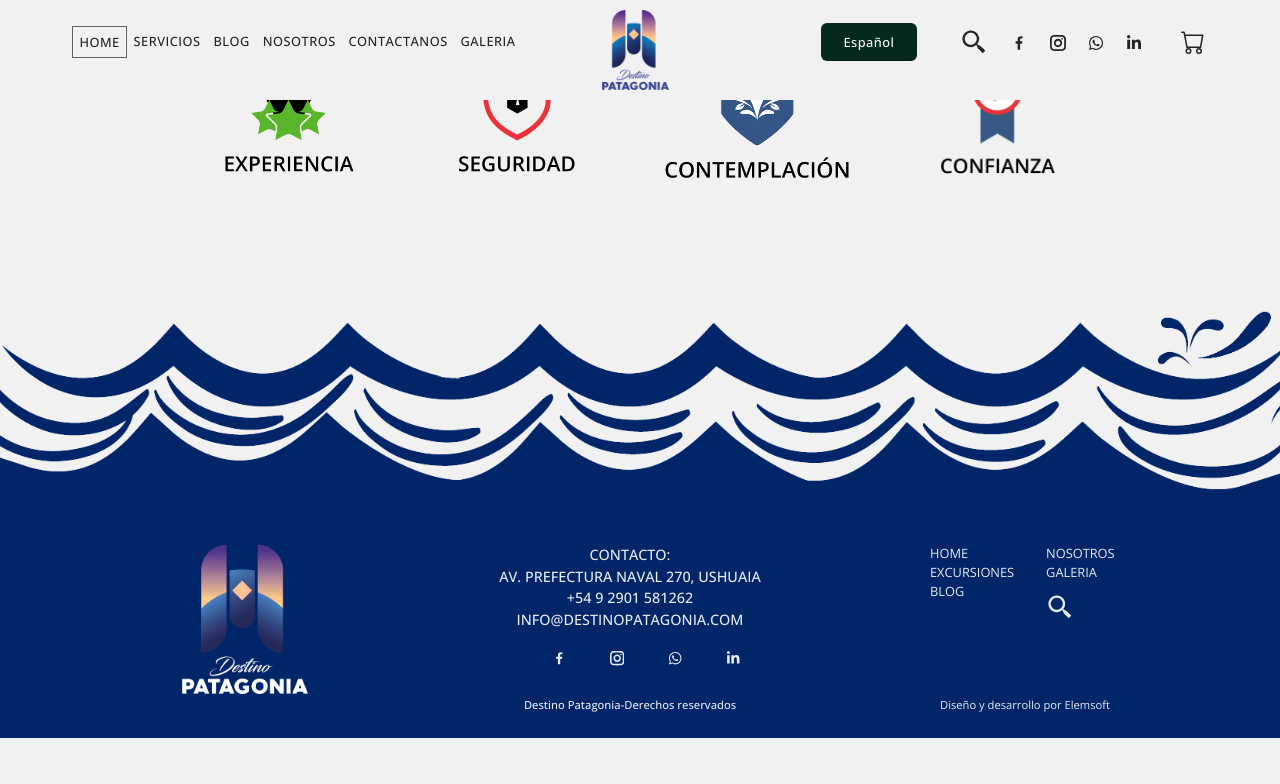
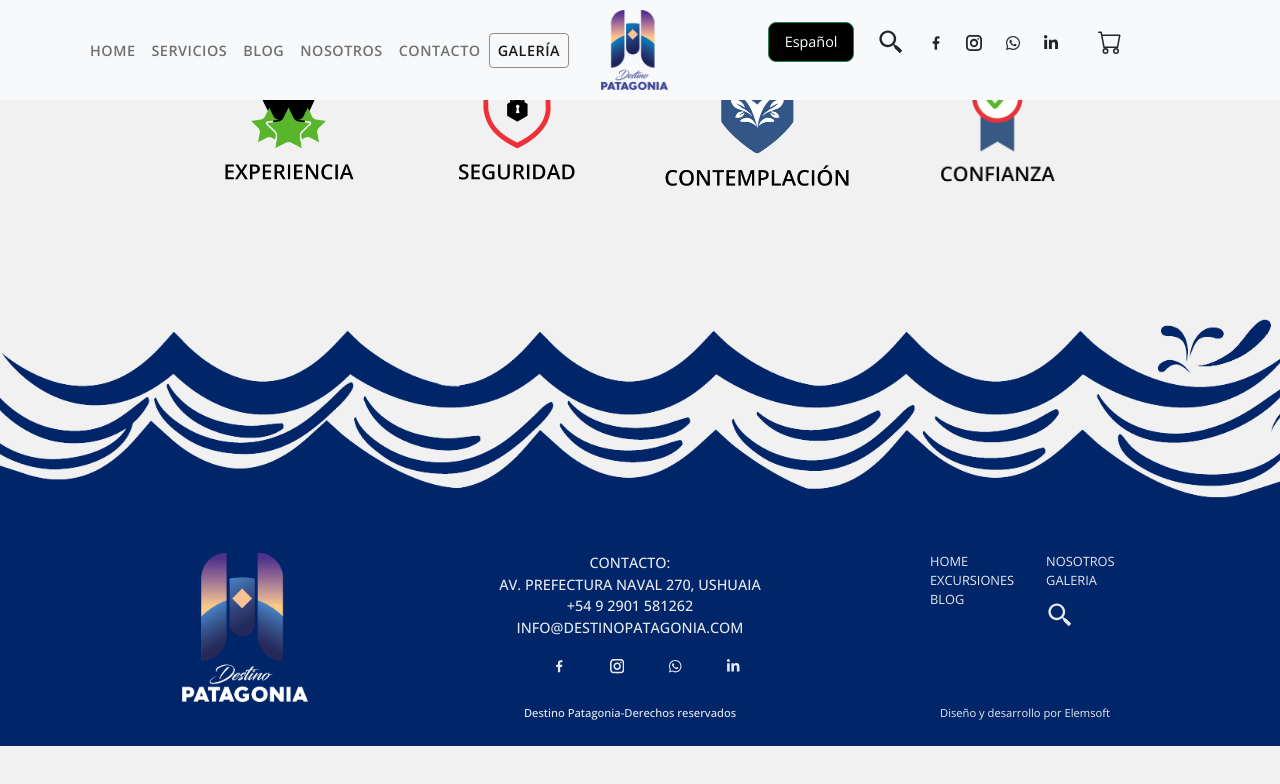
Before and after one commit to Florsala/DestinoP, a React (Create React App) app: page /galeria in a window 1280 px wide. Shown: the top 784 px of the page. Built offline with nearby package versions, Linux system fonts and the light colour scheme; a web font is replaced by a local one.

Commit message:
new navbar and changes in Routes

```diff
--- a/src/App.css
+++ b/src/App.css
@@ -91,7 +91,8 @@ a{
 }
 
 .active {
-  border: solid 1.2px #685e5e;
+  border: solid 0.075rem #685e5eb3;
+  border-radius: 0.25rem;
 }
 
 
@@ -121,6 +122,7 @@ a{
   height: 2.4rem;
   font-weight: 500;
   margin-right: 2rem;
+  cursor: pointer;
 }
 
 
--- a/src/App.js
+++ b/src/App.js
@@ -1,35 +1,53 @@
-import 'bootstrap/dist/css/bootstrap.min.css';
+import "bootstrap/dist/css/bootstrap.min.css";
 import "./App.css";
 
-import NavBar from "./components/NavBar";
-import { Routes, Route, Router } from "react-router-dom";
+import Navmenu from "./components/Navmenu";
+import {BrowserRouter,Routes, Route } from "react-router-dom";
 import Escudos from "./components/Escudos";
 import Footer from "./components/Footer";
 import Nosotros from "./components/Nosotros";
 import Contacto from "./components/Contacto";
-import Home from './components/Home';
+import Home from "./components/Home";
+import Servicios from "./components/Servicios";
+import Galeria from "./components/Galeria";
 
 function App() {
   return (
     <div className="App">
-      <NavBar />
 
-      <Routes>
-        <Route exact path="/DestinoP" element={<Home/>} />
-        {/* <Route
-          path="/category/:CategoryId"
-          element={<ProductsListContainer />}
-        />
-        <Route path="/tours" element={<ProductsListContainer />} />
-        <Route path="/tours/:id" element={<ProductDetailContainer />} /> */}
+<BrowserRouter>
 
-        <Route path="/Contacto" element={<Contacto />} />
-        {/* <Route path="/arrepentimiento" element={<BtnArrep />} /> */}
-        <Route path="/Nosotros" element={<Nosotros />} />
-      </Routes>
+   <Routes>
+          <Route path="/" element={<Navmenu/>}>
 
-      <Escudos />
-      <Footer />
+            <Route index element={<Home/>} />
+            <Route path="contacto" element={<Contacto />} />
+            <Route path="nosotros" element={<Nosotros />} />
+            <Route path="servicios" element={<Servicios />} />
+
+            <Route path="galeria" element={<Galeria />} />
+
+
+
+
+
+
+
+          </Route>
+        </Routes>
+        <Escudos/>
+       <Footer/>
+
+
+</BrowserRouter>
+
+
+
+
+
+
+      {/* <Escudos />
+      <Footer /> */}
     </div>
   );
 }
--- /dev/null
+++ b/src/components/Galeria.jsx
@@ -0,0 +1,9 @@
+import React from 'react'
+
+const Galeria = () => {
+  return (
+    <div>Galeria</div>
+  )
+}
+
+export default Galeria
--- a/src/components/NavIcons.jsx
+++ b/src/components/NavIcons.jsx
@@ -1,44 +1,53 @@
-import React from 'react';
-import {BiSearchAlt2} from 'react-icons/bi';
-import {GrFacebookOption} from 'react-icons/gr';
-import {GrInstagram}  from 'react-icons/gr';
-import {FaWhatsapp} from 'react-icons/fa';
-import {FaLinkedinIn} from 'react-icons/fa';
-import {BsCart} from 'react-icons/bs';
-
-
-
-
+import React from "react";
+import { BiSearchAlt2 } from "react-icons/bi";
+import { GrFacebookOption } from "react-icons/gr";
+import { GrInstagram } from "react-icons/gr";
+import { FaWhatsapp } from "react-icons/fa";
+import { FaLinkedinIn } from "react-icons/fa";
+import { BsCart } from "react-icons/bs";
+import { Button } from "react-bootstrap";
 
 const NavIcons = () => {
   return (
     <div>
-        <nav className='navbar-rg'>
-            <ul className='navicons'>
-                <li className='langbt'>Español</li>
-                <li style={{fontSize:'1.8rem'}}>
-                    <BiSearchAlt2/>
+      <nav className="navbar-rg">
+        <ul className="navicons">
+          <li>
+            <Button
+              style={{
+                backgroundColor: "black",
+                fontFamily: "inherit",
+                fontSize: "0.9rem",
+              }}
+              size="lg"
+              variant="success"
+            >
+              Español
+            </Button>{" "}
+          </li>
+          {/* <li className='langbt'>Español</li> */}
+          <li style={{ fontSize: "1.8rem" }}>
+            <BiSearchAlt2 />
           </li>
           <li>
-                <GrFacebookOption/>
+            <GrFacebookOption />
           </li>
           <li>
-                    <GrInstagram/>
+            <GrInstagram />
           </li>
           <li>
-                    <FaWhatsapp/>
+            <FaWhatsapp />
           </li>
           <li>
-                    <FaLinkedinIn/>
+            <FaLinkedinIn />
           </li>
-                <li style={{fontSize:'1.5rem', marginLeft:'1rem'}}>
-                    <BsCart/>
+          <li style={{ fontSize: "1.5rem", marginLeft: "1rem" }}>
+            <BsCart />
           </li>
-
         </ul>
       </nav>
     </div>
-  )
-}
+  );
+};
 
-export default NavIcons
+export default NavIcons;
--- a/src/components/NavBar.jsx
+++ b/src/components/Navmenu.jsx
@@ -1,22 +1,88 @@
 import React from "react";
-import { Link } from "react-router-dom";
+import {Outlet,NavLink, Link } from "react-router-dom";
 import logo from "../assets/logo2sm.png";
 import NavIcons from "./NavIcons";
 import Container from "react-bootstrap/Container";
 import Nav from "react-bootstrap/Nav";
 import Navbar from "react-bootstrap/Navbar";
 
-const NavBar = () => {
+const Navmenu = () => {
   return (
+<>
+<Navbar collapseOnSelect expand="lg" bg="light" variant="light">
+<Container>
+  <Navbar.Toggle aria-controls="responsive-navbar-nav" />
+  <Navbar.Collapse id="responsive-navbar-nav">
+    <Nav
+      style={{
+        alignItems: "center",
+        marginRight:'1rem',
+        textTransform: "uppercase",
+        fontSize: "0.9rem",
+        color: "black",
+        fontFamily: "Open Sans",
+        fontWeight: "600",
+      }}
+    >
+      <Nav.Link as={NavLink} to={"/"}>
+        Home
+      </Nav.Link>
+      <Nav.Link as={NavLink} to={"/servicios"}>Servicios</Nav.Link>
+      <Nav.Link>Blog</Nav.Link>
+      <Nav.Link as={NavLink} to={"/nosotros"}>
+       Nosotros
+      </Nav.Link>
 
-<div style={{marginTop:'1rem', backgroundColor:'#fff'}}>
+      <Nav.Link as={NavLink} to={"/contacto"}>Contacto</Nav.Link>
+
+
+
+      <Nav.Link as={NavLink} to={"/galeria"}>Galería</Nav.Link>
+
+
+    </Nav>
+
+    <Nav>
+
+<Link to={"/"}>
+  <img src={logo} alt="logo" height={80} style={{margin:'1rem'}} />
+</Link>
+
+    </Nav>
+
+
+
+    <Nav>
+      <NavIcons/>
+    </Nav>
+  </Navbar.Collapse>
+
+
+</Container>
+
+
+
+
+</Navbar>
+
+<Outlet />
+
+
+</>
+  );
+};
+
+export default Navmenu;
+
+
+{/* <div style={{marginTop:'1rem', backgroundColor:'#fff'}}>
 
       <nav className="navbar">
         <ul className="navmenu">
           <li className="navitem active">
           <Link
 
-              to={"/DestinoP"}
+              to={"/"}
 
             >
               HOME
@@ -43,10 +109,10 @@ const NavBar = () => {
           <li className="navitem">GALERIA</li>
         </ul>
 
-        <Link to={"/DestinoP"}><img src={logo} alt="logo" height={80} />
+        <Link to={"/"}><img src={logo} alt="logo" height={80} />
         </Link>
 
-
+         */}
 
 
 
@@ -110,78 +176,12 @@ const NavBar = () => {
           <li>
             <IconsMenu />
           </li>
-        </ul> */}
+        </ul>
 
-       <NavIcons/>
+        <NavIcons/>
       </nav>
     </div>
   );
 };
 
-export default NavBar;
-
-
-
-
-
-
-/* Prueba con bootstrap */
-
-/*  <div >
-
-
-<Navbar collapseOnSelect expand="lg" bg="light" variant="light">
-<Container>
-  <Navbar.Toggle aria-controls="responsive-navbar-nav" />
-  <Navbar.Collapse id="responsive-navbar-nav">
-    <Nav
-      className="me-auto"
-      style={{
-        alignItems: "center",
-
-        textTransform: "uppercase",
-        fontSize: "0.9rem",
-        color: "black",
-        fontFamily: "Open Sans",
-        fontWeight: "600",
-      }}
-    >
-      <Nav.Link>
-        <Link to={"/"}>Home</Link>
-      </Nav.Link>
-      <Nav.Link to={"/Servicios"}>Servicios</Nav.Link>
-      <Nav.Link>Blog</Nav.Link>
-      <Nav.Link>
-        <Link to={"/Nosotros"}>Nosotros</Link>
-      </Nav.Link>
-
-      <Link to={"/Contacto"}>Contacto</Link>
-
-      <Nav.Link>Galería</Nav.Link>
-
-
-    </Nav>
-
-    <Nav>
-
-<Link to={"/"}>
-  <img src={logo} alt="logo" height={80} />
-</Link>
-
-    </Nav>
-
-
-
-    <Nav>
-      <Nav.Link href="#deets">More deets</Nav.Link>
-      <Nav.Link eventKey={2} href="#memes">
-        Dank memes
-      </Nav.Link>
-    </Nav>
-  </Navbar.Collapse>
-
-
-</Container>
-
-
-</Navbar> */
+export default Navmenu; */}
--- /dev/null
+++ b/src/components/Servicios.jsx
@@ -0,0 +1,9 @@
+import React from 'react'
+
+const Servicios = () => {
+  return (
+    <div>Servicios</div>
+  )
+}
+
+export default Servicios
--- a/src/index.js
+++ b/src/index.js
@@ -3,15 +3,13 @@ import ReactDOM from 'react-dom/client';
 import './index.css';
 import App from './App';
 import reportWebVitals from './reportWebVitals';
-import { BrowserRouter } from "react-router-dom";
 
 
 const root = ReactDOM.createRoot(document.getElementById('root'));
 root.render(
   <React.StrictMode>
-    <BrowserRouter>
     <App />
-    </BrowserRouter>
+
   </React.StrictMode>
 );
 
```
Lines whose indentation alone changed are shown as unchanged.
